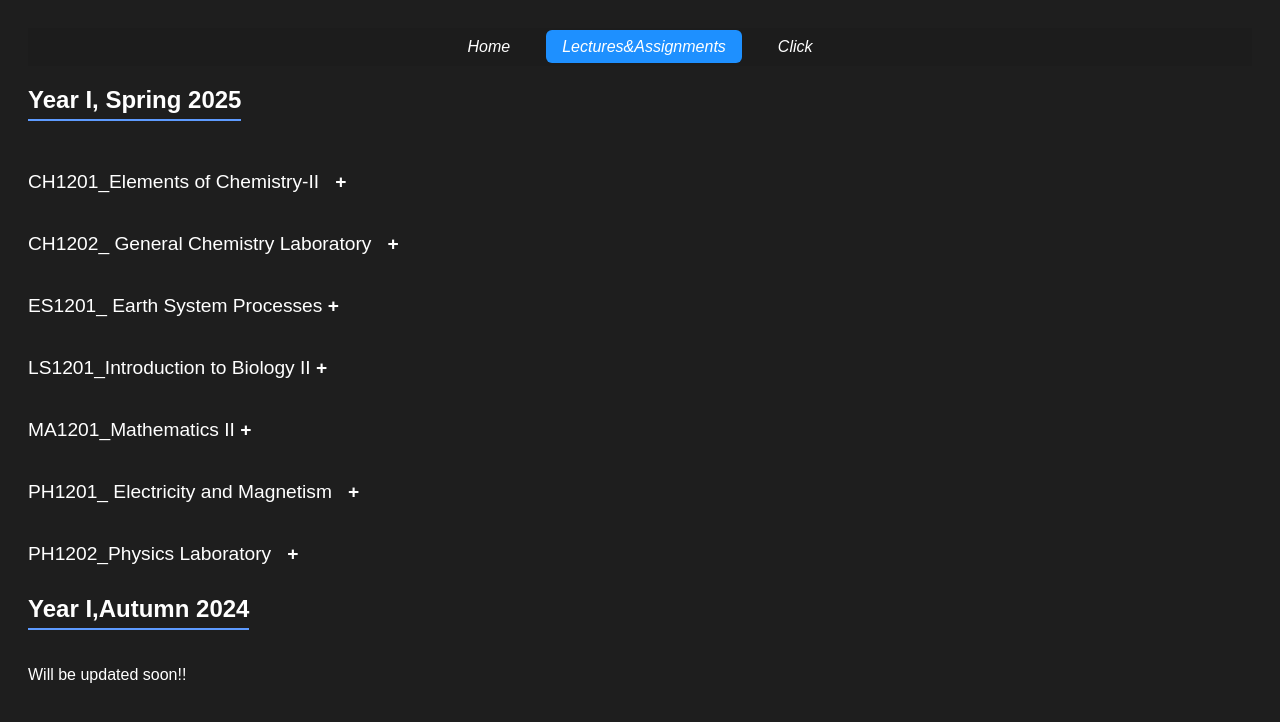
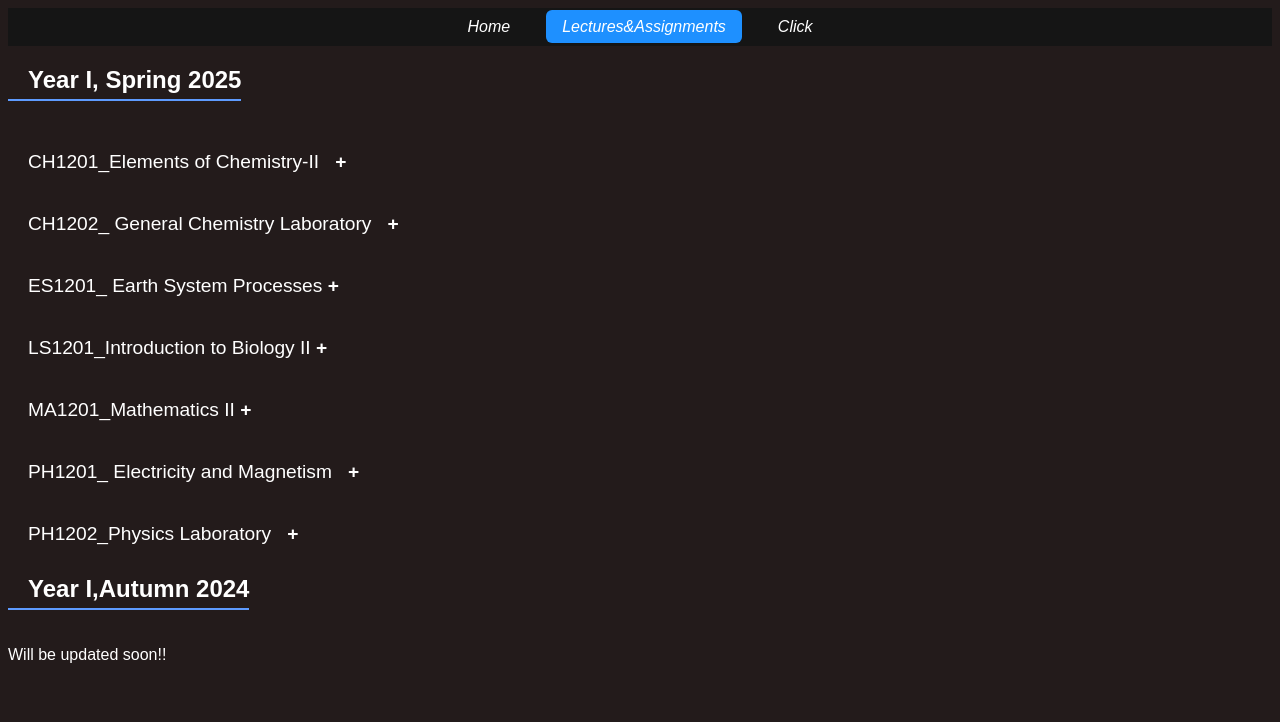
Before and after one commit to Soumik625/lecturenotes, a plain HTML site: page index.html in a window 1280 px wide. Drawn offline with Linux system fonts and the light colour scheme.

Commit message:
Updated style.css

```diff
--- a/style.css
+++ b/style.css
@@ -1,15 +1,15 @@
 
 body {
-  background-color: #1e1e1e;
+  background-color: #231b1b;
   color: #ffffff;
   font-family: sans-serif;
-  padding: 20px;
+  padding: 0px;
 }
 
 
 
 .navbar-container {
-  background-color: #1c1c1c;
+  background-color: #151515;
   display: flex;
   justify-content: center;
   padding: 10px 20px;
@@ -60,10 +60,12 @@ h2 {
   border-bottom: 2px solid #5e9bff;
   padding-bottom: 5px;
   display: inline-block;
+  padding-left: 20px;
 }
 
 .accordion-item {
   margin-top: 20px;
+  padding-left: 20px;
 }
 
 .accordion-toggle {
@@ -139,7 +141,7 @@ a:hover {
 }
 
 .spaced-link {
-  margin-left: 100px; /* or 30px or whatever you like */
+  margin-left: 100px;
 }
 
 
@@ -152,6 +154,6 @@ a:hover {
 }
 
 .file-label {
-  min-width: 280px; /* enough width to align all rows */
+  min-width: 280px;
   display: inline-block;
 }
```
